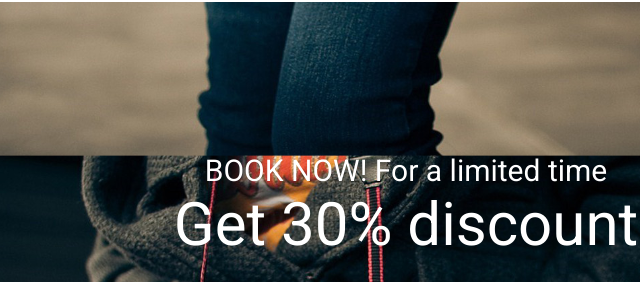
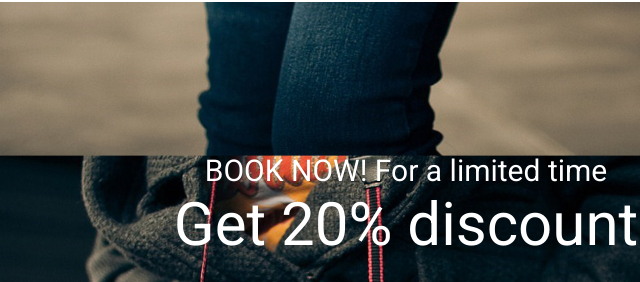
Before and after one commit to jonborels/larawanfilms, a plain HTML site: page index.html in a window 1280 px wide. Shown: the part 1398-1680 px from the top of the page, 234-874 px from the left. Drawn offline with Linux system fonts and the light colour scheme; files whose address does not match are found by name.

Commit message:
Update index.html

```diff
--- a/index.html
+++ b/index.html
@@ -131,7 +131,7 @@
       <div class="container">
         <div class="row justify-content-center align-items-center intro">
           <div class="col-md-8 text-center element-animate">
-            <h2 class="mb-4"><span>BOOK NOW! For a limited time </span>Get 30% discount</h2>
+            <h2 class="mb-4"><span>BOOK NOW! For a limited time </span>Get 20% discount</h2>
             <p><a href="#" class="btn btn-black">Make an Appointment</a></p>
           </div>
         </div>
```
